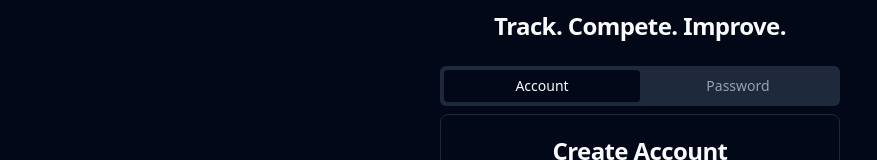
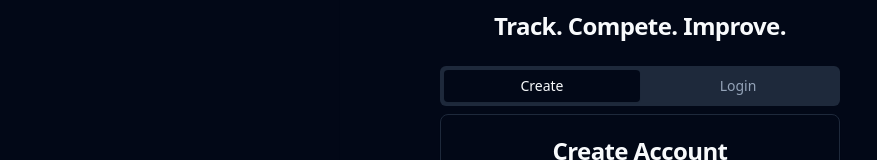
Before and after one commit to marcus-biddle/icarus, a React (Vite) app in the folder client/: page /login in a window 1280 px wide. Shown: the part 184-344 px from the top of the page, without its empty margins (0-877 px from the left). Built offline with nearby package versions, Linux system fonts and the light colour scheme.

Commit message:
max 10 for username

```diff
--- a/client/src/NEWlayouts/Login/New_Login.tsx
+++ b/client/src/NEWlayouts/Login/New_Login.tsx
@@ -44,23 +44,6 @@ const NewLogin = () => {
           }, 1000);
     };
 
-      const formSchema = z.object({
-        userName: z.string().min(1),
-      })
-
-
-      const form = useForm<z.infer<typeof formSchema>>({
-        resolver: zodResolver(formSchema),
-        defaultValues: {
-          userName: "",
-        },
-      })
-
-      function onSubmit(values: z.infer<typeof formSchema>) {
-        console.log('onsubmit')
-        // handleGoogleSignIn(values.userName);
-      }
-
       useEffect(() => {
         if (creationDate) {
             navigate('/practice')
@@ -82,12 +65,12 @@ const NewLogin = () => {
                             {/* <CardDescription>Sign in below or create an account.</CardDescription> */}
                         </CardHeader>
                         <CardContent className='flex justify-evenly mb-8'>
-                            <Tabs defaultValue="account" className="w-[400px]">
+                            <Tabs defaultValue="signup" className="w-[400px]">
                                 <TabsList className="grid w-full grid-cols-2">
-                                    <TabsTrigger value="account">Account</TabsTrigger>
-                                    <TabsTrigger value="password">Password</TabsTrigger>
+                                    <TabsTrigger value="signup">Create</TabsTrigger>
+                                    <TabsTrigger value="login">Login</TabsTrigger>
                                 </TabsList>
-                                <TabsContent value="account">
+                                <TabsContent value="signup">
                                     <Card>
                                     <CardHeader>
                                         <CardTitle>Create Account</CardTitle>
@@ -100,7 +83,7 @@ const NewLogin = () => {
                                     </CardContent>
                                     </Card>
                                 </TabsContent>
-                                <TabsContent value="password">
+                                <TabsContent value="login">
                                     <Card>
                                     <CardHeader>
                                         <CardTitle>Login</CardTitle>
--- a/client/src/components/Forms/AccountCreation.tsx
+++ b/client/src/components/Forms/AccountCreation.tsx
@@ -20,6 +20,8 @@ import { createUser } from '../../features/user/userSlice'
 const formSchema = z.object({
     username: z.string().min(2, {
       message: "Username must be at least 2 characters.",
+    }).max(10, {
+        message: "Username can be max 10 characters.",
     }),
     password: z.string().min(5, {
         message: "Password must be at least 5 characters"
```
